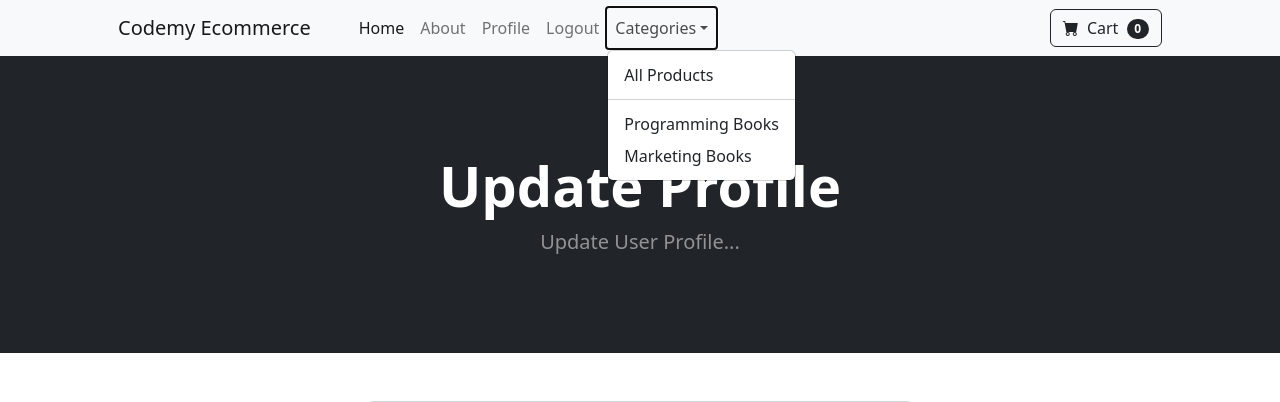
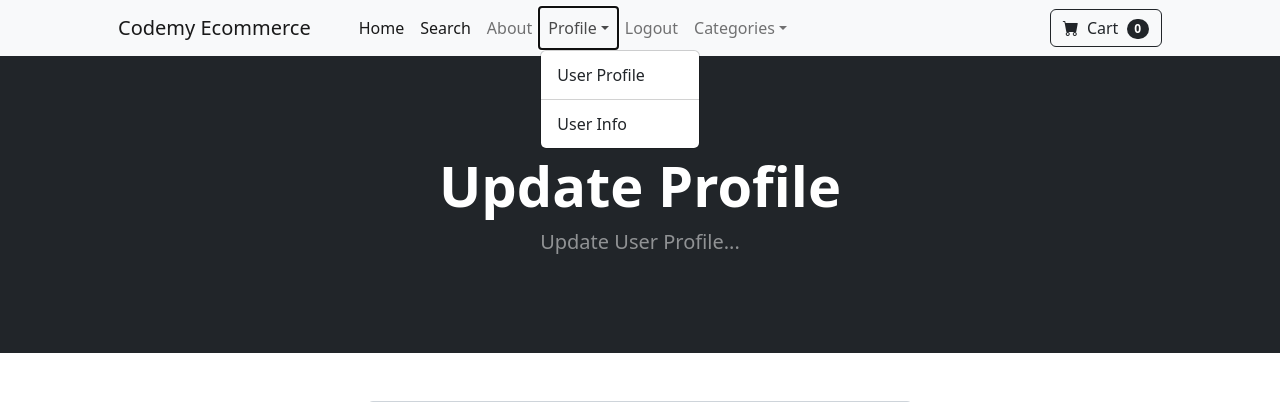
Before and after one commit to yordanfilipov/ecom, a Django app: page /update_user/ in a window 1280 px wide, after a click on "Profile". Shown: the top 402 px of the page. Run offline with Django 5.2, Linux system fonts and the light colour scheme; the visitor is signed in with stand-in values (Sample User, id 1); data comes from the database, SQL or seed files in the repository; some libraries are stand-ins or nearby versions.

Commit message:
search products

```diff
--- a/ecom/store/forms.py
+++ b/ecom/store/forms.py
@@ -1,6 +1,21 @@
 from django.contrib.auth.models import User
 from django.contrib.auth.forms import UserCreationForm, UserChangeForm, SetPasswordForm
 from django import forms
+from .models import Profile
+
+
+class UserInfoForm(forms.ModelForm):
+	phone = forms.CharField(label="", widget=forms.TextInput(attrs={'class':'form-control', 'placeholder':'Phone'}), required=False)
+	address1 = forms.CharField(label="", widget=forms.TextInput(attrs={'class':'form-control', 'placeholder':'Address 1'}), required=False)
+	address2 = forms.CharField(label="", widget=forms.TextInput(attrs={'class':'form-control', 'placeholder':'Address 2'}), required=False)
+	city = forms.CharField(label="", widget=forms.TextInput(attrs={'class':'form-control', 'placeholder':'City'}), required=False)
+	state = forms.CharField(label="", widget=forms.TextInput(attrs={'class':'form-control', 'placeholder':'State'}), required=False)
+	zipcode = forms.CharField(label="", widget=forms.TextInput(attrs={'class':'form-control', 'placeholder':'Zipcode'}), required=False)
+	country = forms.CharField(label="", widget=forms.TextInput(attrs={'class':'form-control', 'placeholder':'Country'}), required=False)
+
+	class Meta:
+		model = Profile
+		fields = ('phone', 'address1', 'address2', 'city', 'state', 'zipcode', 'country', )
 
 
 class ChangePasswordForm(SetPasswordForm):
@@ -27,9 +42,9 @@
 	password = None
 
 	# Get other fields
-	email = forms.EmailField(label="", widget=forms.TextInput(attrs={'class':'form-control', 'placeholder':'Email Address'}))
-	first_name = forms.CharField(label="", max_length=100, widget=forms.TextInput(attrs={'class':'form-control', 'placeholder':'First Name'}))
-	last_name = forms.CharField(label="", max_length=100, widget=forms.TextInput(attrs={'class':'form-control', 'placeholder':'Last Name'}))
+	email = forms.EmailField(label="", widget=forms.TextInput(attrs={'class':'form-control', 'placeholder':'Email Address'}), required=False)
+	first_name = forms.CharField(label="", max_length=100, widget=forms.TextInput(attrs={'class':'form-control', 'placeholder':'First Name'}), required=False)
+	last_name = forms.CharField(label="", max_length=100, widget=forms.TextInput(attrs={'class':'form-control', 'placeholder':'Last Name'}), required=False)
 
 	class Meta:
 		model = User
--- a/ecom/store/templates/navbar.html
+++ b/ecom/store/templates/navbar.html
@@ -8,11 +8,25 @@
           <a class="nav-link active" aria-current="page" href="{% url 'home' %}">Home</a>
         </li>
         <li class="nav-item">
+          <a class="nav-link active" aria-current="page" href="{% url 'search' %}">Search</a>
+        </li>
+        <li class="nav-item">
           <a class="nav-link" href="{% url 'about' %}">About</a>
         </li>
         {% if user.is_authenticated %}
-        <li class="nav-item">
-          <a class="nav-link" href="{% url 'update_user' %}">Profile</a>
+        <li class="nav-item dropdown">
+          <a class="nav-link dropdown-toggle" id="navbarDropdown" href="#" role="button" data-bs-toggle="dropdown" aria-expanded="false">Profile</a>
+          <ul class="dropdown-menu" aria-labelledby="navbarDropdown">
+            <li>
+              <a class="dropdown-item" href="{% url 'update_user' %}">User Profile</a>
+            </li>
+            <li>
+              <hr class="dropdown-divider" />
+            </li>
+            <li>
+              <a class="dropdown-item" href="{% url 'update_info' %}">User Info</a>
+            </li>
+          </ul>
         </li>
           <li class="nav-item">
             <a class="nav-link" href="{% url 'logout' %}">Logout</a>
--- a/ecom/store/urls.py
+++ b/ecom/store/urls.py
@@ -9,7 +9,9 @@
     path('register/', views.register_user, name='register'),
     path('update_password/', views.update_password, name='update_password'),
     path('update_user/', views.update_user, name='update_user'),
+    path('update_info/', views.update_info, name='update_info'),
     path('product/<int:pk>', views.product, name='product'),
     path('category/<str:foo>', views.category, name='category'),
     path('category_summary', views.category_summary, name='category_summary'),
+    path('search/', views.search, name='search'),
 ]
--- a/ecom/store/views.py
+++ b/ecom/store/views.py
@@ -1,11 +1,12 @@
 from django.shortcuts import render, redirect
-from .models import Product, Category
+from .models import Product, Category, Profile
 from django.contrib.auth import authenticate, login, logout
 from django.contrib import messages
 from django.contrib.auth.models import User
 from django.contrib.auth.forms import UserCreationForm
-from .forms import SignUpForm, UpdateUserForm, ChangePasswordForm
+from .forms import SignUpForm, UpdateUserForm, ChangePasswordForm, UserInfoForm
 from django import forms
+from django.db.models import Q
 import logging
 
 # logging.basicConfig(level=logging.INFO,
@@ -15,6 +16,38 @@
 #                     )
 
 # logger = logging.getLogger(__name__)
+
+def search(request):
+    # determine if they filled out the form
+    if request.method == "POST":
+        searched = request.POST['searched']  # name="searched" form search.html page
+        # query the products DB model
+        searched = Product.objects.filter(Q(name__icontains=searched) | Q(description__icontains=searched))
+
+        # test for null
+        if not searched:
+            messages.success(request, "That Product Doesn't Exist.. Please Try Again.")
+            return render(request, "search.html", {})
+        else:
+            return render(request, "search.html", {'searched': searched})
+    else:
+        return render(request, "search.html", {})
+
+
+def update_info(request):
+    if request.user.is_authenticated:
+        current_user = Profile.objects.get(user__id=request.user.id)
+        form = UserInfoForm(request.POST or None, instance=current_user)
+
+        if form.is_valid():
+            form.save()
+
+            messages.success(request, "Your Info Has Been Updated!")
+            return redirect('home')
+        return render(request, "update_info.html", {"form": form})
+    else:
+        messages.success(request, "You Must Be Logged In To Access That Page!")
+        return redirect('home')
 
 def update_password(request):
     if request.user.is_authenticated:
@@ -119,8 +152,8 @@
             # log in user
             user = authenticate(username=username, password=password)
             login(request, user)
-            messages.success(request, 'You have registered successfully! Welcome!')
-            return redirect('home')
+            messages.success(request, 'Username Created - Please Fill Out Your User Info Below..')
+            return redirect('update_info')
         else:
             messages.success(request, 'There was a problem during registration. Please try again!')
             return redirect('register')
```
Also changed, not shown: ecom/store/templates/search.html (added, +95 -0 lines), ecom/store/templates/update_info.html (added, +27 -0 lines).
